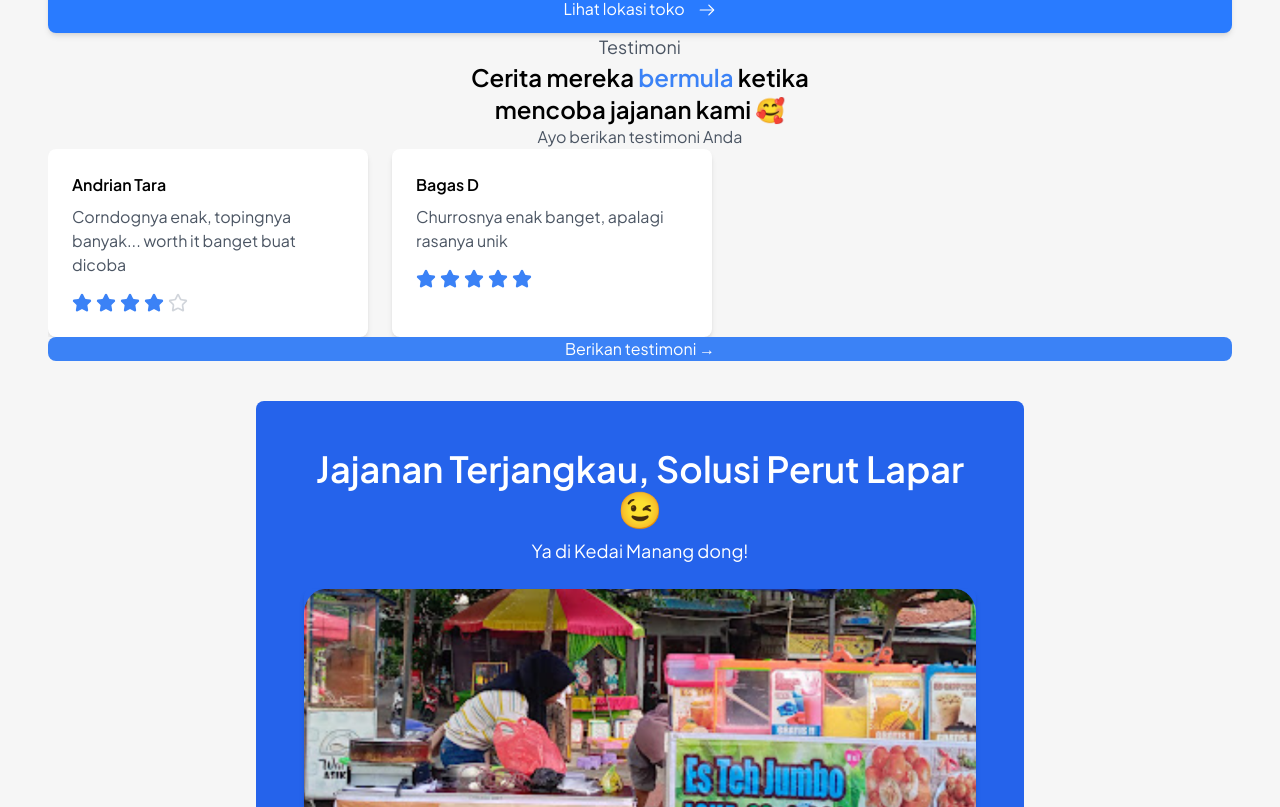
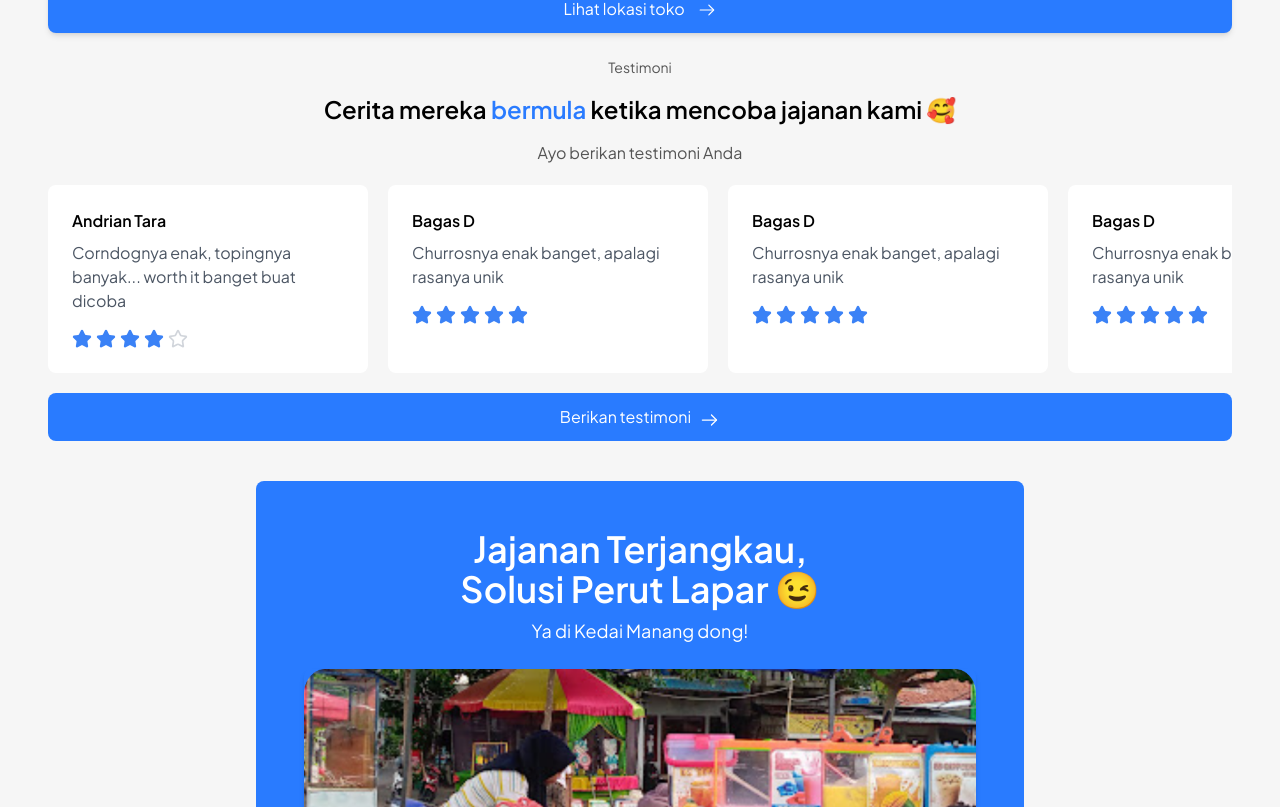
Before and after one commit to Felitaslemek/kidi, a React (Vite) app: page / in a window 1280 px wide. Shown: the part 1813-2620 px from the top of the page. Built offline with nearby package versions, Linux system fonts and the light colour scheme.

Commit message:
fix design issues: mobile

```diff
--- a/src/App.jsx
+++ b/src/App.jsx
@@ -46,7 +46,7 @@ function App() {
 		//Buat Background
 		<div className="min-h-screen bg-color_background_light overflow-x-hidden px-6 md:px-12">
 			{/* Navbar */}
-			<nav className="bg-color_nuetral_100_light z-50 flex items-center justify-between px-6 py-3 rounded-2xl fixed top-4 left-6 right-6 mt-6">
+			<nav className="bg-color_nuetral_100_light z-50 flex items-center justify-between px-6 py-3 rounded-2xl fixed left-6 right-6 mt-6">
 				{/* Teks Kedai Manang */}
 				<h1 className="text-2xl font-semibold text-color_primary_500_light">
 					Kedai Manang
--- a/src/components/Hero.jsx
+++ b/src/components/Hero.jsx
@@ -4,17 +4,17 @@ const Hero = () => {
 	return (
 		<div className="flex flex-col gap-5">
 			{/* Konten Hero */}
-			<div className="flex flex-col text-center gap-y-3">
+			<div className="flex flex-col text-center gap-4">
 				<p className="text-sm text-color_nuetral_600_light">
 					Halo, Selamat Datang!
 				</p>
-				<h2 className="text-2xl font-semibold">
+				<h1 className="text-2xl font-semibold">
 					Kedai kami adalah{" "}
 					<span className="text-color_primary_500_light">
 						solusi
 					</span>{" "}
 					segala macam perut lapar 😆
-				</h2>
+				</h1>
 				<p className="text-color_nuetral_600_light">
 					Lokasi strategis untuk Anda <br />
 					yang ingin pergi kemana-mana
@@ -39,7 +39,7 @@ const Hero = () => {
 				target="_blank"
 				rel="noopener noreferrer">
 				<button className="w-full bg-color_primary_500_light text-color_nuetral_100_light font-semibold py-3 rounded-lg hover:bg-color_primary_300_light transition-colors flex justify-center items-center">
-					Lihat lokasi toko
+					Lihat lokasi toko{" "}
 					<span className="ml-2 flex items-center">
 						<svg
 							width="21"
--- a/src/components/Information.jsx
+++ b/src/components/Information.jsx
@@ -4,7 +4,7 @@ import Toko from "../assets/toko.png";
 const Information = () => {
 	return (
 		// Background
-		<div className="bg-color_primary_500_light text-color_nuetral_100_light py-5 px-5 mt-32 flex rounded-2xl justify-center gap-4">
+		<div className="bg-color_primary_500_light text-color_nuetral_100_light py-5 px-5 mt-28 flex rounded-2xl justify-center gap-4">
 			{/* Image */}
 			<div className="flex items-center">
 				<img
--- a/src/components/ProductShowCase.jsx
+++ b/src/components/ProductShowCase.jsx
@@ -49,7 +49,7 @@ function ProductShowcase() {
 	return (
 		// Text
 		<div className="flex flex-col gap-5 z-0">
-			<div className="text-center flex flex-col gap-3">
+			<div className="text-center flex flex-col gap-4">
 				<p className="text-color_nuetral_600_light font-regular text-sm">
 					Menu Kami
 				</p>
@@ -71,7 +71,7 @@ function ProductShowcase() {
 				{menuItems.map((item) => (
 					<div
 						key={item.id}
-						className="relative rounded-2xl overflow-hidden bg-white"
+						className="relative rounded-2xl overflow-hidden bg-color_nuetral_100_light"
 						// onMouseEnter={() =>
 						// 	handleHover(item.id)
 						// }
--- a/src/components/Testimonial.jsx
+++ b/src/components/Testimonial.jsx
@@ -12,6 +12,18 @@ function Testimonial() {
 			},
 			{
 				id: 2,
+				name: "Bagas D",
+				text: "Churrosnya enak banget, apalagi rasanya unik",
+				rating: 5,
+			},
+			{
+				id: 3,
+				name: "Bagas D",
+				text: "Churrosnya enak banget, apalagi rasanya unik",
+				rating: 5,
+			},
+			{
+				id: 4,
 				name: "Bagas D",
 				text: "Churrosnya enak banget, apalagi rasanya unik",
 				rating: 5,
@@ -88,34 +100,31 @@ function Testimonial() {
 	};
 
 	return (
-		<div className="">
-			<div className="text-center">
-				<p className="text-lg font-regular text-gray-600">
+		<div className="flex flex-col gap-5">
+			<div className="text-center flex flex-col gap-4 mt-6">
+				<p className="text-sm font-regular text-color_nuetral_600_light">
 					Testimoni
 				</p>
 				<h2 className="text-2xl font-semibold">
 					Cerita mereka{" "}
-					<span className="text-blue-500 text-2xl font-semibold">
+					<span className="text-color_primary_500_light text-2xl font-semibold">
 						bermula
 					</span>{" "}
-					ketika
+					ketika mencoba jajanan kami 🥰
 				</h2>
-				<h3 className="text-2xl font-semibold">
-					mencoba jajanan kami 🥰
-				</h3>
-				<p className="text-gray-600 font-regular">
+				<p className="text-color_nuetral_600_light font-regular">
 					Ayo berikan testimoni Anda
 				</p>
 			</div>
 
-			<div className="overflow-x-auto">
+			<div className="overflow-x-scroll scrollbar-hide">
 				<div
-					className="flex gap-6"
+					className="flex gap-5"
 					style={{ minWidth: "max-content" }}>
 					{testimonials.map((testimonial) => (
 						<div
 							key={testimonial.id}
-							className="bg-white p-6 rounded-lg shadow-md w-80">
+							className="bg-color_nuetral_100_light p-6 rounded-lg w-80">
 							<h3 className="font-semibold mb-2">
 								{testimonial.name}
 							</h3>
@@ -132,12 +141,30 @@ function Testimonial() {
 
 			{/* Button ke Testimoni Input */}
 			<button
-				onClick={() => setShowForm(!showForm)}
-				className="w-full bg-blue-500 text-white rounded-lg hover:bg-blue-600 transition-colors flex items-center justify-center gap-2">
-				Berikan testimoni →
+				// onClick={() => setShowForm(!showForm)}
+				className="bg-color_primary_500_light text-color_nuetral_100_light rounded-lg py-3 justify-center flex">
+				Berikan testimoni
+				<span className="ml-2">
+					<svg
+						width="21"
+						height="21"
+						viewBox="0 0 21 18"
+						fill="none"
+						xmlns="http://www.w3.org/2000/svg"
+						className="inline-block align-middle">
+						<path
+							d="M12.4531 16.1833C12.2948 16.1833 12.1364 16.125 12.0114 16C11.7698 15.7583 11.7698 15.3583 12.0114 15.1166L16.6281 10.5L12.0114 5.88331C11.7698 5.64164 11.7698 5.24164 12.0114 4.99998C12.2531 4.75831 12.6531 4.75831 12.8948 4.99998L17.9531 10.0583C18.1948 10.3 18.1948 10.7 17.9531 10.9416L12.8948 16C12.7698 16.125 12.6114 16.1833 12.4531 16.1833Z"
+							fill="#FFFFFF"
+						/>
+						<path
+							d="M17.3698 11.125H3.34476C3.0031 11.125 2.71976 10.8417 2.71976 10.5C2.71976 10.1583 3.0031 9.875 3.34476 9.875H17.3698C17.7114 9.875 17.9948 10.1583 17.9948 10.5C17.9948 10.8417 17.7114 11.125 17.3698 11.125Z"
+							fill="#FFFFFF"
+						/>
+					</svg>
+				</span>
 			</button>
 
-			{showForm && (
+			{/* {showForm && (
 				<div className="mt-6 p-6 bg-white rounded-lg shadow-md">
 					<form
 						onSubmit={handleSubmit}
@@ -188,8 +215,8 @@ function Testimonial() {
 							Kirim Testimoni →
 						</button>
 					</form>
-				</div>
-			)}
+					</div>
+			)}*/}
 		</div>
 	);
 }
--- a/src/components/lastSection.jsx
+++ b/src/components/lastSection.jsx
@@ -1,17 +1,16 @@
-import React from 'react';
-import tampilan from '../assets/tampilan.png';
-
+import React from "react";
+import tampilan from "../assets/tampilan.png";
 
 const End = () => {
 	return (
-    <section className="bg-blue-600 text-white rounded-lg p-6 md:p-12 text-center max-w-3xl mx-auto mt-10">
+		<section className="bg-color_primary_500_light text-color_nuetral_100_light rounded-lg p-6 md:p-12 text-center max-w-3xl mx-auto mt-10">
 			<h1 className="text-2xl md:text-4xl font-semibold">
-        Jajanan Terjangkau, Solusi Perut Lapar{" "}
-        <span role="img" aria-label="wink">
-          😉
-        </span>
+				Jajanan Terjangkau, <br /> Solusi Perut
+				Lapar 😉
 			</h1>
-      <p className="mt-2 text-sm font-regular md:text-lg">Ya di Kedai Manang dong!</p>
+			<p className="mt-2 text-sm font-regular md:text-lg">
+				Ya di Kedai Manang dong!
+			</p>
 			<div className="mt-6">
 				<img
 					src={tampilan}
@@ -23,8 +22,7 @@ const End = () => {
 				<a
 					href="https://www.google.com/maps/place/Kedai+Manang+(Churros,+Corndog,+Citul,+Otak-otak+crispy)/@-7.0060695,110.4187903,15z/data=!4m6!3m5!1s0x2e708d2fd7afca71:0x921193cb14508ddb!8m2!3d-7.0112853!4d110.4365921!16s%2Fg%2F11kpnvp_7c?entry=ttu&g_ep=EgoyMDI0MTIwOC4wIKXMDSoASAFQAw%3D%3D"
 					target="_blank"
-          rel="noopener noreferrer"
-        >
+					rel="noopener noreferrer">
 					<button className="bg-white text-blue-600 py-3 px-6 rounded-lg font-medium-regular text-sm md:text-lg hover:bg-blue-200 transition-colors">
 						Gas Mampir →
 					</button>
```
Lines whose indentation alone changed are shown as unchanged.
